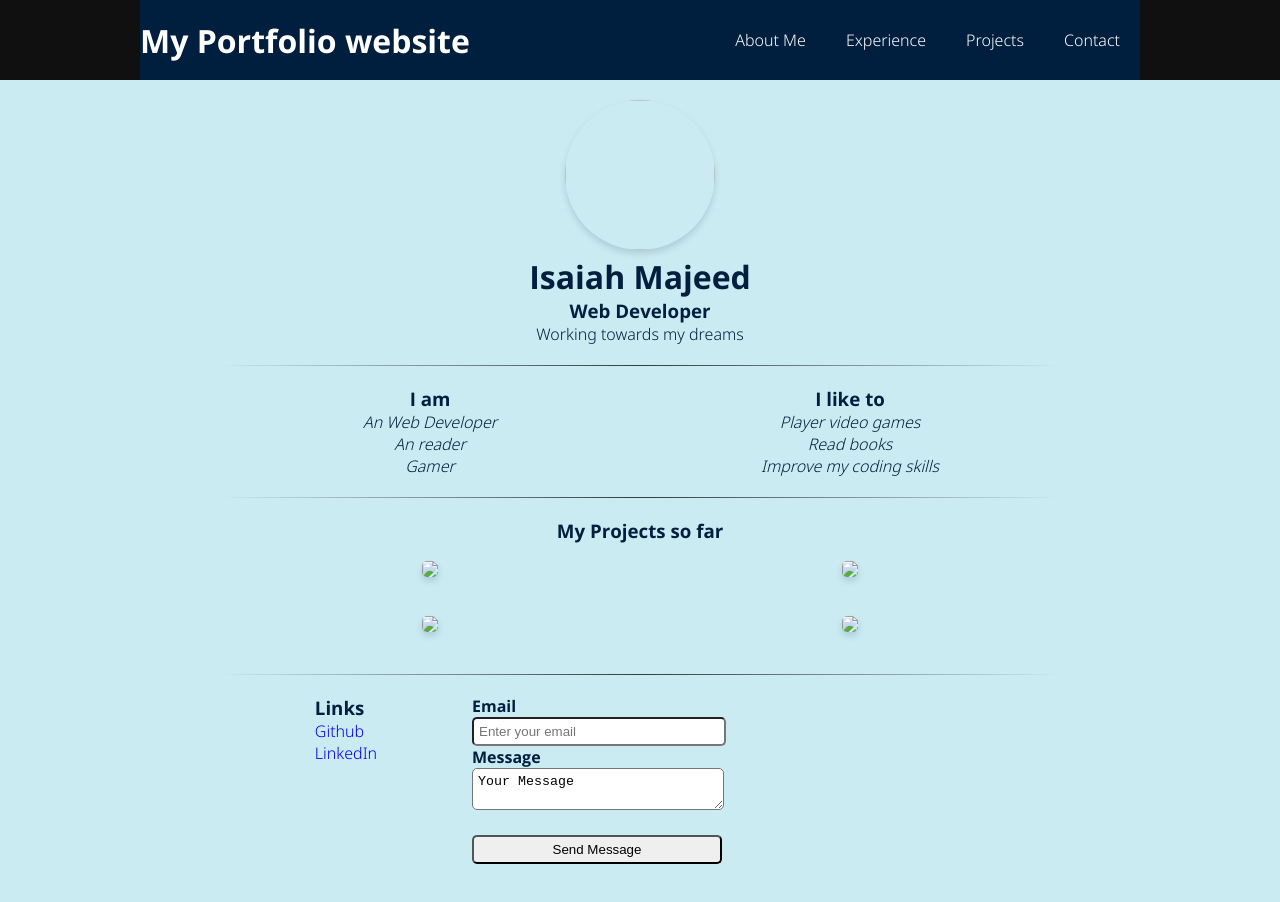
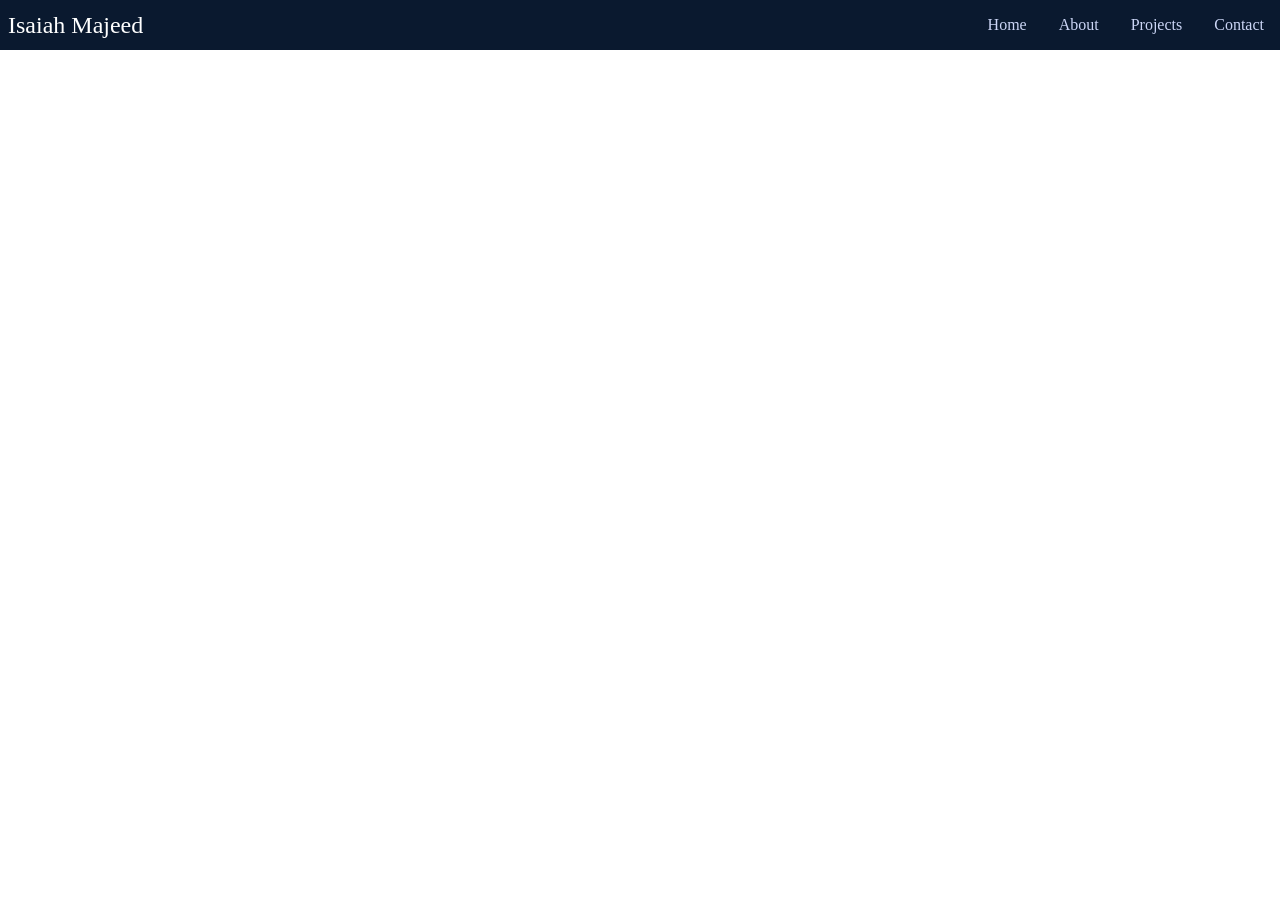
Before and after one commit to Isaiahlearnstocode/Portfolio_Website, a plain HTML site: page index.html in a window 1280 px wide. After the commit the page ends 800 px from the top, so only its background shows below. Drawn offline with nearby package versions, Linux system fonts and the light colour scheme.

Commit message:
Responsive Navbar

```diff
--- a/index.html
+++ b/index.html
@@ -1,129 +1,35 @@
 <!DOCTYPE html>
-<html>
+<html lang="en">
   <head>
-    <!--Name for the tab itself-->
     <title>My Portfolio</title>
 
         <!--How to link css page to html-->
-    <link rel="stylesheet" href="homepagestyle.css">
+        <link rel="stylesheet" href="style.css">
         <!--For the website to fit on all devices (phones,laptops,computers etc.)-->
         <meta name="viewport" content="width=display-width, initial-scale=1">
         <!--This is to import the font you want to use Google Fonts is a good place to look-->
         <link href="https://fonts.googleapis.com/css2?family=Noto+Sans:wght@300&family=Open+Sans:wght@700&display=swap" rel="stylesheet">
-
+        <script src="script.js" defer></script>
     </head>
 
     <body>
-    <!--This is for the header for the website-->
-    <div class="header">
-        <div class="inner-header">
-            <div class="logo-container">
-                <h1>My Portfolio website</h1>
-            </div>
-            <ul class="navigation">
-                <a><li>About Me</li></a>
-                <a><li>Experience</li></a>
-                <a><li>Projects</li></a>
-                <a><li>Contact</li></a>
-
-            </ul>
-        </div>
-    </div>
-
-    <div class="container">
-        <div class="intro">
-            <img class="profile-picture"src="Images/profile-picture.jpg"/>
-            <h1 id="my-name">Isaiah Majeed</h1>
-            <h3>Web Developer</h3>
-            <p>Working towards my dreams</p>
-        </div>
-
-        <!--Makes a horizontal line -->
-        <hr/>
-
-        <div class="about-grid">
-            <div class="i-am">
-                <h3>I am</h3>
-                <ul class="about-list">
-                    <!--class is to classify different parts of the code-->
-                    <li class="about-list-item">An Web Developer</li>
-                    <li class="about-list-item">An reader</li>
-                    <li class="about-list-item">Gamer</li>
-
+    <nav class="navbar">
+            <div class="brand-title">Isaiah Majeed</div>
+            <a href="#" class="toggle-button">
+                <span class="bar"></span>
+                <span class="bar"></span>
+                <span class="bar"></span>
+            </a>
+            <div class="navbar-links">
+                <ul>
+                    <li><a href="#">Home</a></li>
+                    <li><a href="#">About</a></li>
+                    <li><a href="#">Projects</a></li>
+                    <li><a href="#">Contact</a></li>
                 </ul>
             </div>
 
-            <div class="i-like">
-                <h3>I like to</h3>
-                <ul class="about-list">
-                    <li class="about-list-item">Player video games</li>
-                    <li class="about-list-item">Read books</li>
-                    <li class="about-list-item">Improve my coding skills</li>
-                </ul>
-            </div>
             </div>
 
-        <hr/>
-
-        <div>
-            <h3 class="projects-heading">My Projects so far</h3>
-            <div class="projects-grid">
-                <div class="project-image-wrapper">
-                    <img class="project-image" src="Images/project-1.jpg"/>
-                    <h4>Project 1</h4>
-                </div>
-                <div class="project-image-wrapper">
-                    <img class="project-image" src="Images/project-2.jpg"/>
-                    <h4>Project 2</h4>
-                </div>
-                <div class="project-image-wrapper">
-                    <img class="project-image" src="Images/project-3.jpg"/>
-                    <h4>Project 3</h4>
-                </div>
-                <div class="project-image-wrapper">
-                    <img class="project-image" src="Images/project-4.jpg"/>
-                    <h4>Project 4</h4>
-                </div>
-            </div>
-        </div>
-
-        <hr/>
-
-        <div class="links-and-contact">
-            <div class="links">
-                <h3>Links</h3>
-                <ul class="links-list">
-                    <li>
-                        <a href="https://github.com/Isaiahlearnstocode">Github</a>
-                    </li>
-                    <li>
-                        <a href="https://www.linkedin.com/in/isaiah-majeed-a04455240/">LinkedIn</a>
-                    </li>
-                    <li>
-                        <a href=""></a>
-                    </li>
-                </ul>
-
-            </div>
-
-            <div>
-                <form action = "#">
-                    <label for ="email">
-                        <h4>Email</h4>
-                        <input type = "email" id="email" placeholder="Enter your email"/>
-                    </label>
-                    <label for ="message">
-                        <h4>Message</h4>
-                        <textarea id="message">Your Message</textarea>
-                    </label>
-                    <div class="submit-button-wrapper">
-                        <input id="submit-button" type="submit" value="Send Message">
-                    </div>
-                </form>
-            </div>
-        </div>
-    </div>
-    <script src="homepagescript.js"></script>
-  </body>
-
+    </nav>
 </html>
--- /dev/null
+++ b/script.js
@@ -0,0 +1,6 @@
+const toggleButton = document.getElementsByClassName('toggle-button')[0]
+const navbarLinks = document.getElementsByClassName('navbar-links')[0]
+
+toggleButton.addEventListener('click', () =>{
+  navbarLinks.classList.toggle('active')
+})
--- a/style.css
+++ b/style.css
@@ -1,23 +1,91 @@
-/*Element Selector */
-p{
-    color:red
-}
-h3{
-    color:green
+*{
+    box-sizing: border-box;
 }
 
-/*Class selector */
-.about-list-item {
-    font-style: italic;
+body {
+    margin: 0;
+    padding: 0;
 }
 
-/*ID selectors */
-#my-name{
-    color: aqua;
+.navbar{
+    display: flex;
+    justify-content: space-between;
+    align-items: center;
+    background-color: #0a192f;
+    color: white;
 }
 
-.grid-table{
-    display: grid;
-    grid-template-rows: auto auto;
-    grid-template-columns: auto auto auto;
+.brand-title{
+    font-size: 1.5rem;
+    margin: .5rem;
 }
+
+.navbar-links ul{
+    margin: 0;
+    padding: 0;
+    display: flex;
+}
+
+.navbar-links li{
+    list-style: none;
+}
+
+.navbar-links li a{
+    text-decoration: none;
+    color: #ccd6f6;
+    padding: 1rem;
+    display: block;
+}
+
+.navbar-links li:hover{
+    background-color: #001f3f ;
+}
+
+.toggle-button{
+    position: absolute;
+    top: .75rem;
+    right: 1rem;
+    display: none;
+    flex-direction: column;
+    justify-content: space-between;
+    width: 30px;
+    height: 21px;
+}
+
+.toggle-button .bar{
+    height: 3px;
+    width: 100%;
+    background-color: white;
+    border-radius: 10px;
+}
+
+@media (max-width: 600px){
+    .toggle-button{
+        display: flex;
+    }
+    .navbar-links{
+        display: none;
+        width: 100%;
+    }
+
+    .navbar{
+        flex-direction: column;
+        align-items: flex-start;
+    }
+
+    .navbar-links ul {
+        width: 100%;
+        flex-direction: column;
+    }
+    .navbar-links li{
+        text-align: center;
+    }
+
+    .navbar-links li a{
+        padding: .5rem 1rem;
+    }
+
+    .navbar-links.active{
+        display: flex;
+    }
+}
```
Lines whose indentation alone changed are shown as unchanged.
